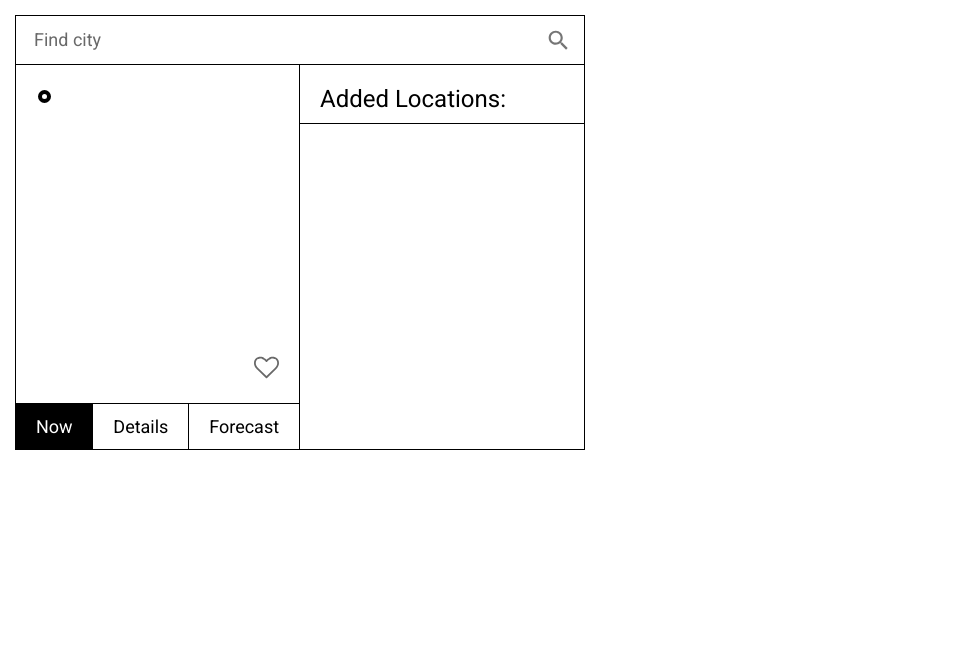
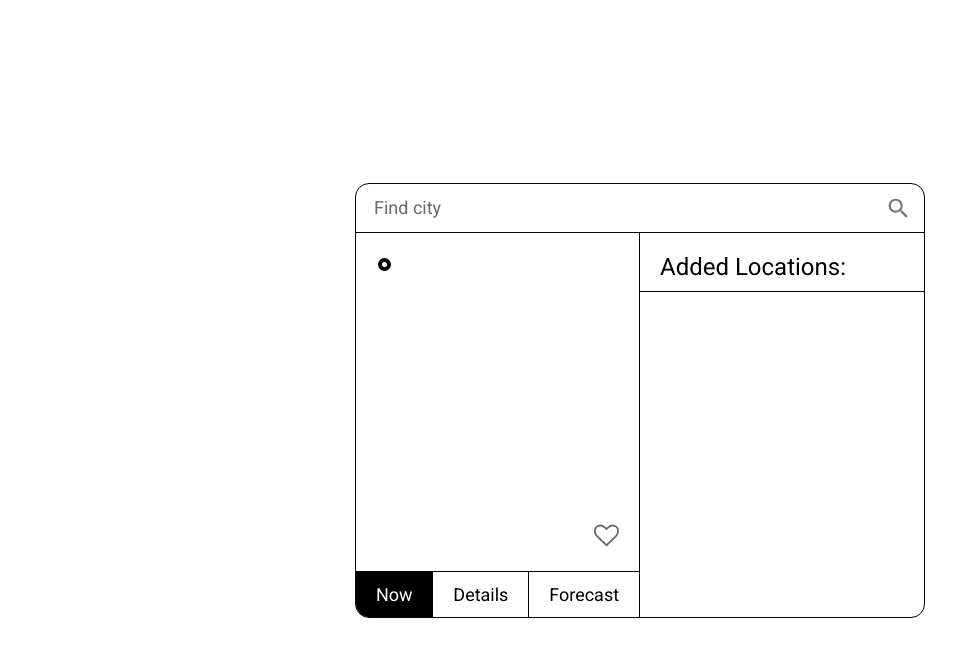
Before and after one commit to enotstitch/weather, a plain HTML site: page index.html in a window 1280 px wide. Shown: the whole page, without its empty margins (0-973 px from the left). Drawn offline with Linux system fonts and the light colour scheme; no server answers.

Commit message:
Правки по UI

```diff
--- a/css/main.css
+++ b/css/main.css
@@ -53,6 +53,13 @@ body {
   user-select: none;
 }
 
+.flex-container {
+  display: flex;
+  align-items: center;
+  justify-content: center;
+  min-height: 100vh;
+}
+
 .link-reset {
   text-decoration: none;
   color: inherit;
@@ -75,6 +82,7 @@ body {
 .weather {
   padding: 15px;
   max-width: 600px;
+  flex-grow: 1;
 }
 
 .weather__wrap {
@@ -83,6 +91,8 @@ body {
   max-height: 435px;
   min-height: 435px;
   border: 1px solid var(--dark-color);
+  border-radius: 14px;
+  overflow: hidden;
 }
 
 .weather__search {
--- a/index.html
+++ b/index.html
@@ -9,7 +9,7 @@
     <title>Weather</title>
   </head>
   <body>
-    <div class="container">
+    <div class="container flex-container">
       <div class="weather">
         <div class="weather__wrap">
           <form class="weather__search search" action="#">
```
